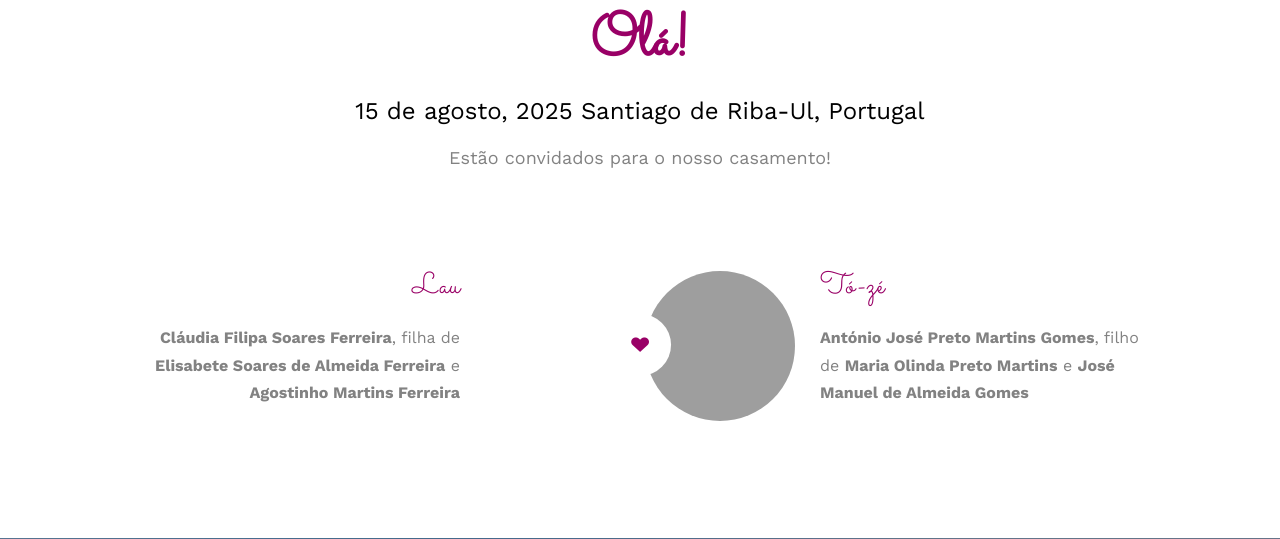
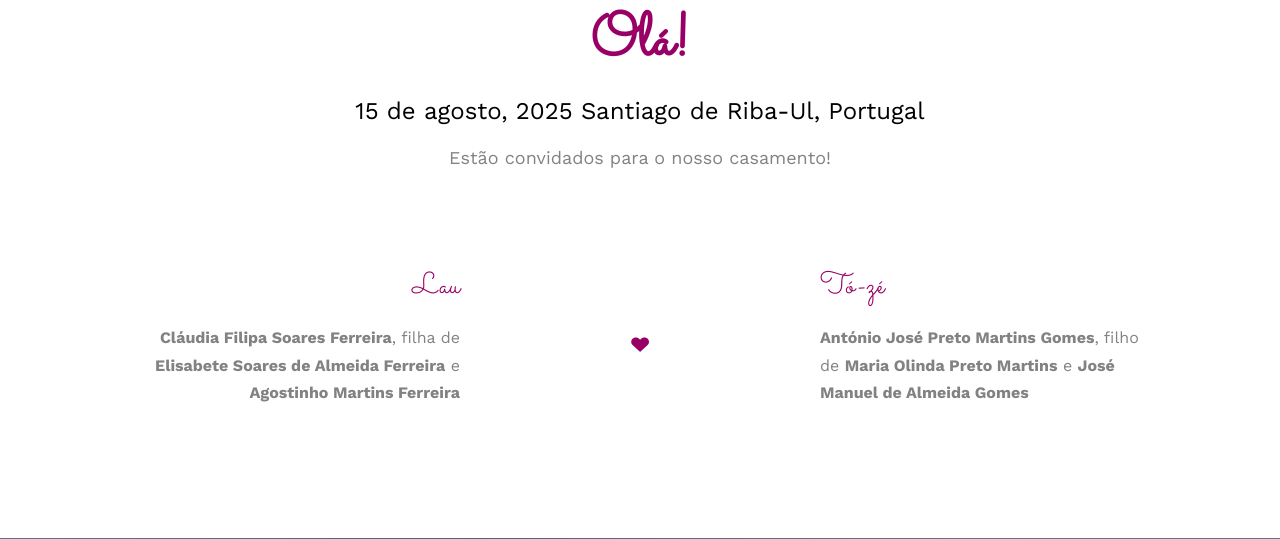
Before and after one commit to AJPreto/lauetoze, a Flask app: page / in a window 1280 px wide. Shown: the part 1014-1553 px from the top of the page. Run offline with Flask 3, Linux system fonts and the light colour scheme; some libraries are stand-ins or nearby versions; some web fonts are replaced; grey boxes are pictures that could not be loaded.

Commit message:
Replaced placeholders

```diff
--- a/lauetoze/templates/index.html
+++ b/lauetoze/templates/index.html
@@ -124,9 +124,6 @@
 				</div>
 				<p class="heart text-center"><i class="icon-heart2"></i></p>
 				<div class="couple-half">
-					<div class="bride">
-						<img src="images/bride.jpg" alt="groom" class="img-responsive">
-					</div>
 					<div class="desc-bride">
 						<h3>Tó-zé</h3>
 						<p><b>António José Preto Martins Gomes</b>, filho de <b>Maria Olinda Preto Martins</b> e <b>José Manuel de Almeida Gomes</b></p>
```
